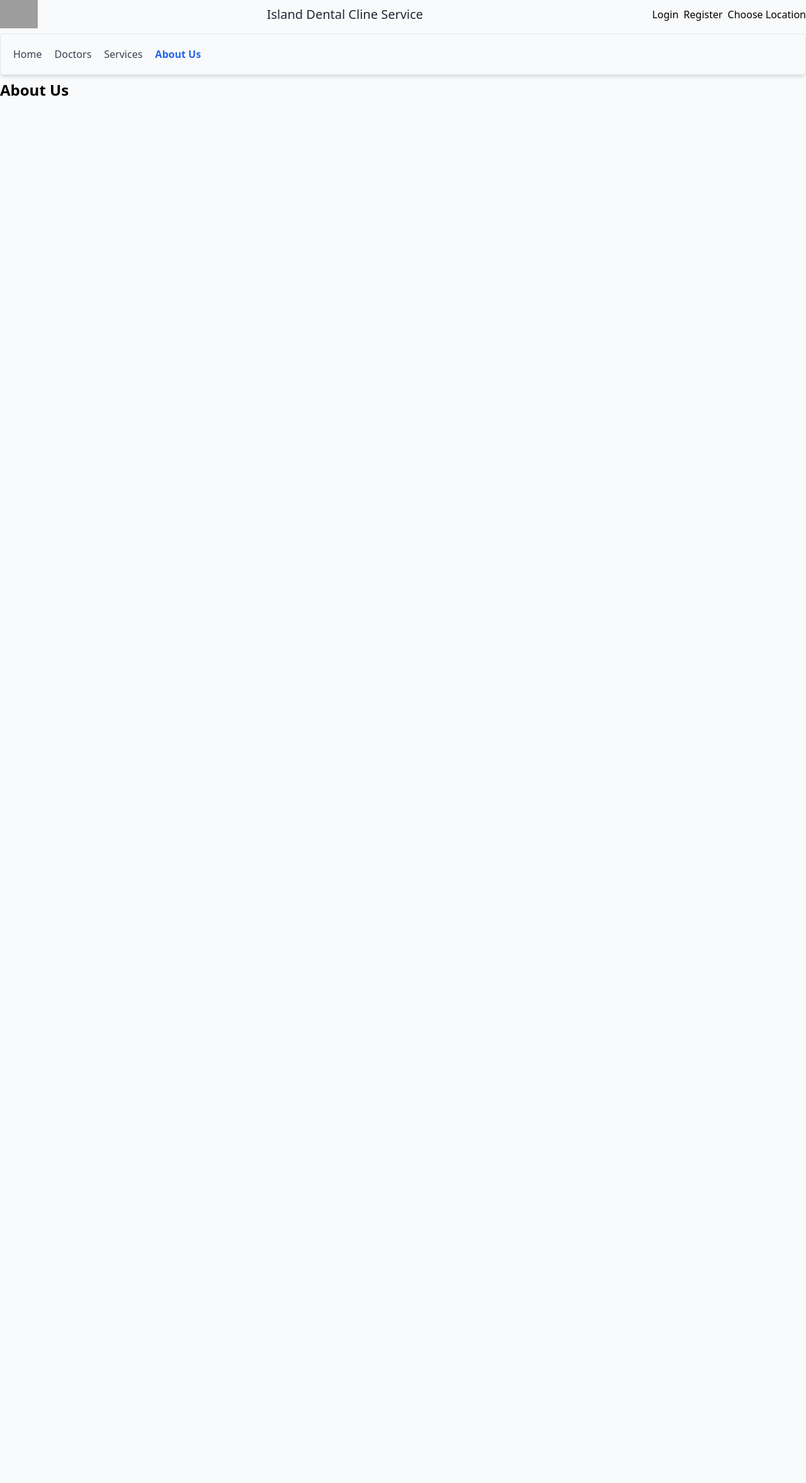
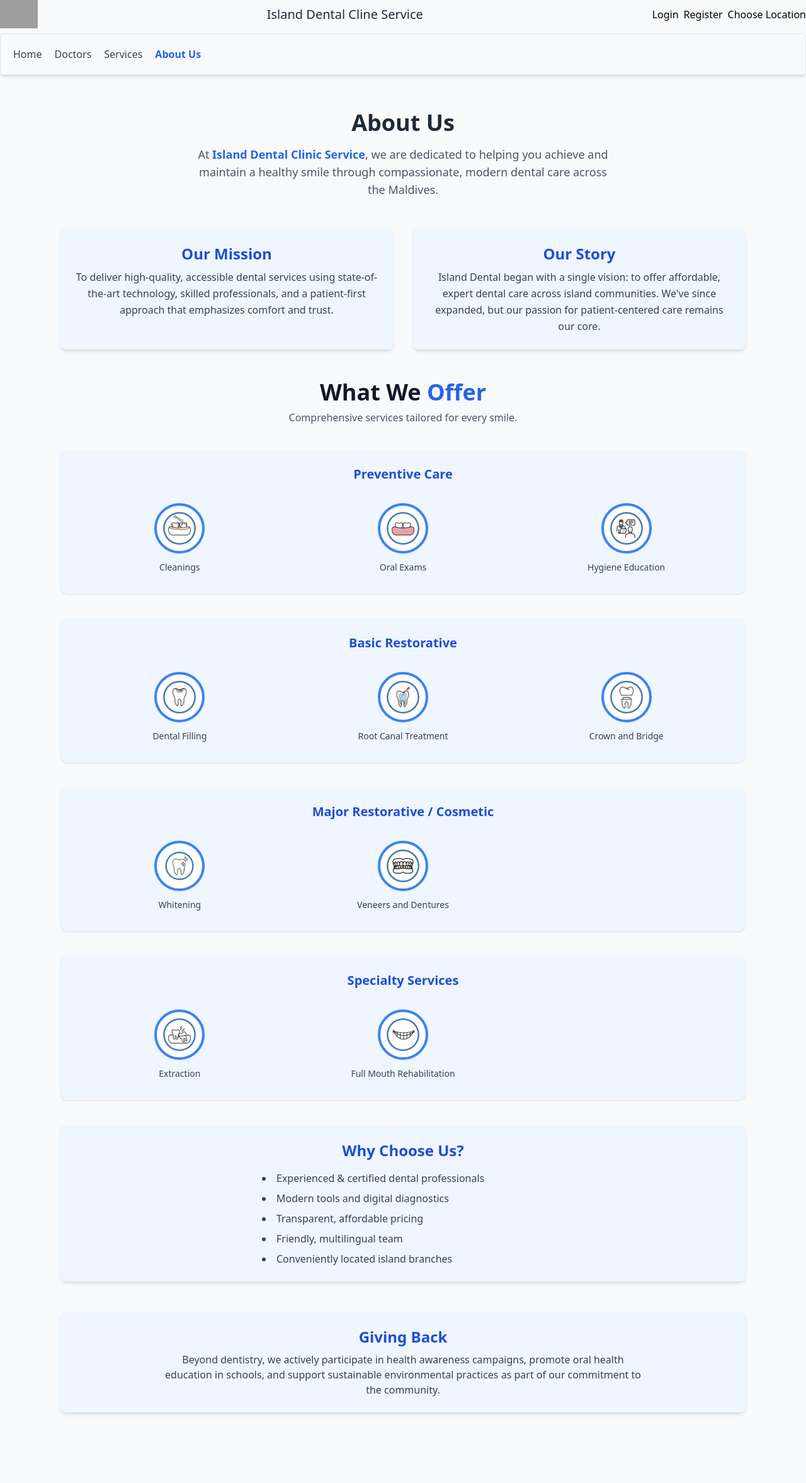
Before and after one commit to raidrasheed/Advanced-Software-Development, a FastAPI app: page /about-us in a window 1280 px wide. Shown: the whole page at 63% size. Before the commit the page ends 152 px from the top, so only its background shows below. Run offline with FastAPI, Linux system fonts and the light colour scheme; data that the repository does not hold is empty; style sheets or scripts are compiled from the project's sources; some libraries are stand-ins or nearby versions; grey boxes are pictures that could not be loaded.

Commit message:
All changes so far

```diff
--- a/main.py
+++ b/main.py
@@ -29,6 +29,8 @@ from models.room import Room
 
 # App and templates setup
 
+
+
 app = FastAPI()
 app.mount("/static", StaticFiles(directory="static"), name="static")
 
@@ -37,8 +39,6 @@ app.add_middleware(SessionMiddleware, secret_key="your_super_secret_key")
 # templates = Jinja2Templates(directory="templates")
 
 templates = Jinja2Templates(directory="templates")
-
-
 
 
 app.mount("/static", StaticFiles(directory="static"), name="static")
--- a/templates/aboutus.html
+++ b/templates/aboutus.html
@@ -1,7 +1,89 @@
 {% extends "general.html" %}
 
 {% block content %}
-<div class="flex flex-col gap-4">
-    <h1 class="text-2xl font-bold">About Us</h1>
+<div class="bg-gray-50 py-12">
+  <div class="max-w-6xl mx-auto px-4 md:px-8">
+
+    <!-- Page Heading -->
+    <div class="text-center mb-12">
+      <h1 class="text-4xl font-bold text-gray-800">About Us</h1>
+      <p class="mt-4 text-lg text-gray-600 max-w-2xl mx-auto">
+        At <span class="text-blue-600 font-semibold">Island Dental Clinic Service</span>, we are dedicated to helping you achieve and maintain a healthy smile through compassionate, modern dental care across the Maldives.
+      </p>
+    </div>
+
+    <!-- Mission & Story -->
+    <div class="grid grid-cols-1 md:grid-cols-2 gap-8 mb-12">
+      <div class="bg-blue-50 p-6 shadow-md rounded-lg text-center">
+        <h2 class="text-2xl font-semibold text-blue-700 mb-2">Our Mission</h2>
+        <p class="text-gray-700 leading-relaxed">
+          To deliver high-quality, accessible dental services using state-of-the-art technology, skilled professionals, and a patient-first approach that emphasizes comfort and trust.
+        </p>
+      </div>
+      <div class="bg-blue-50 p-6 shadow-md rounded-lg text-center">
+        <h2 class="text-2xl font-semibold text-blue-700 mb-2">Our Story</h2>
+        <p class="text-gray-700 leading-relaxed">
+          Island Dental began with a single vision: to offer affordable, expert dental care across island communities. We've since expanded, but our passion for patient-centered care remains our core.
+        </p>
+      </div>
+    </div>
+
+    <!-- What We Offer -->
+    <div class="text-center mb-10">
+      <h2 class="text-4xl font-extrabold text-gray-900">What We <span class="text-blue-600">Offer</span></h2>
+      <p class="text-gray-600 mt-2 text-base max-w-2xl mx-auto">Comprehensive services tailored for every smile.</p>
+    </div>
+
+    <!-- Service Groups -->
+    {% set service_groups = [
+      ("Preventive Care", ["Cleanings", "Oral-Exams", "Hygiene-Education"]),
+      ("Basic Restorative", ["Dental-Filling", "Root-Canal-Treatment", "Crown-and-Bridge"]),
+      ("Major Restorative / Cosmetic", ["Whitening", "Veneers-and-Dentures"]),
+      ("Specialty Services", ["Extraction", "Full-Mouth-Rehabilitation"])
+    ] %}
+
+    {% for group in service_groups %}
+    <div class="bg-blue-50 shadow rounded-xl p-6 mb-10">
+      <h3 class="text-xl font-bold text-blue-700 text-center mb-6">{{ group[0] }}</h3>
+      <div class="grid grid-cols-2 sm:grid-cols-3 gap-6">
+        {% for service in group[1] %}
+        <div class="flex flex-col items-center text-center transition-all duration-300 hover:scale-105 hover:shadow-lg rounded-md p-2">
+          <div class="w-20 h-20 rounded-full border-4 border-blue-500 flex items-center justify-center mb-3 bg-white p-2 shadow-sm">
+            <img
+              src="/static/images/{{ service }}.png"
+              alt="{{ service }}"
+              title="{{ service.replace('-', ' ') }}"
+              class="object-contain max-h-full max-w-full"
+              onerror="this.onerror=null;this.src='/static/images/default.png';"
+            >
+          </div>
+          <p class="text-sm font-medium text-gray-700">{{ service.replace('-', ' ') }}</p>
+        </div>
+        {% endfor %}
+      </div>
+    </div>
+    {% endfor %}
+
+    <!-- Why Choose Us -->
+    <div class="bg-blue-50 p-6 shadow-md rounded-lg mb-12 text-center">
+      <h2 class="text-2xl font-semibold text-blue-700 mb-4">Why Choose Us?</h2>
+      <ul class="space-y-2 text-gray-700 list-disc list-inside text-left max-w-md mx-auto">
+        <li>Experienced & certified dental professionals</li>
+        <li>Modern tools and digital diagnostics</li>
+        <li>Transparent, affordable pricing</li>
+        <li>Friendly, multilingual team</li>
+        <li>Conveniently located island branches</li>
+      </ul>
+    </div>
+
+    <!-- Giving Back -->
+    <div class="bg-blue-50 p-6 shadow-md rounded-lg mb-16 text-center">
+      <h2 class="text-2xl font-semibold text-blue-700 mb-2">Giving Back</h2>
+      <p class="text-gray-700 max-w-3xl mx-auto">
+        Beyond dentistry, we actively participate in health awareness campaigns, promote oral health education in schools, and support sustainable environmental practices as part of our commitment to the community.
+      </p>
+    </div>
+
+  </div>
 </div>
 {% endblock %}
--- a/templates/services.html
+++ b/templates/services.html
@@ -6,7 +6,7 @@
 
   <div class="grid grid-cols-1 md:grid-cols-2 gap-10">
     {% for service in services %}
-    {% set safe_name = service.name.replace('/', '_').replace(' ', '_') %}
+    {% set safe_name = service.name.replace(' ', '-').replace('/', '-').replace('&', 'and') %}
 
     <div class="relative group rounded-xl overflow-hidden shadow-md h-64 bg-white cursor-pointer">
 
```
Also changed, not shown: templates/home.html (+1 -14 lines).
